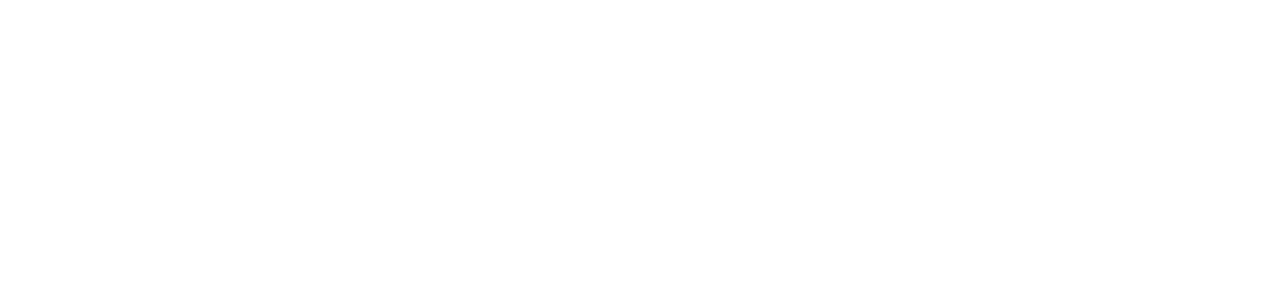
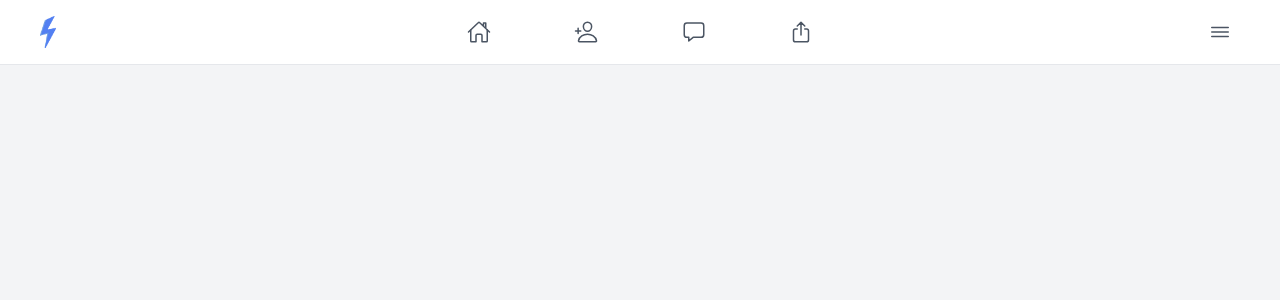
Before and after one commit to khan-asfi-reza/Blogspot-Frontend, a Next.js app: page / in a window 1280 px wide. Shown: the top 300 px of the page. Built offline with nearby package versions, Linux system fonts and the light colour scheme.

Commit message:
Index page layout

```diff
--- a/pages/index.js
+++ b/pages/index.js
@@ -1,7 +1,9 @@
+import {Navigation} from "../components/UI/Navigation";
+
 export default function Home() {
-  return (
-    <>
-
-    </>
-  )
+    return (
+        <main className={"bg-gray-100 min-h-screen"}>
+            <Navigation/>
+        </main>
+    )
 }
```
